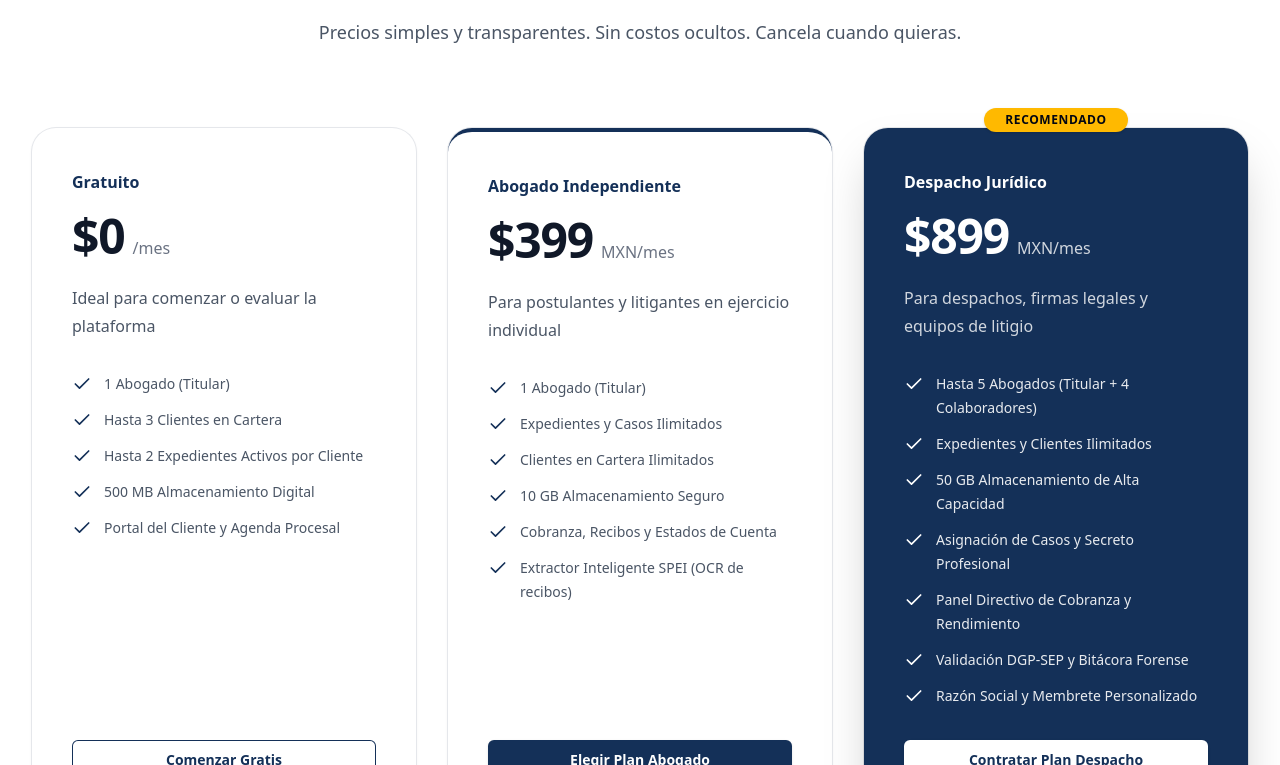
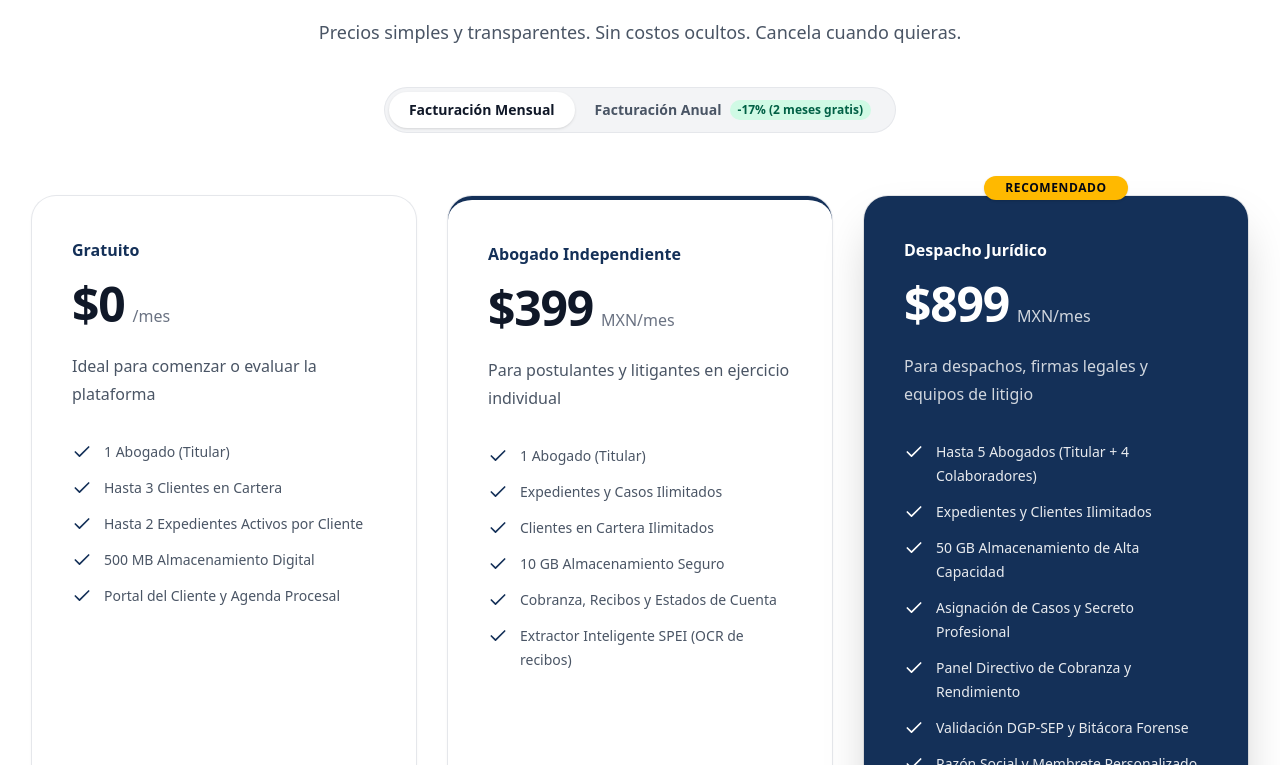
Before and after one commit to ivargasm/panel_abogados_frontend, a Next.js app: page / in a window 1280 px wide. Shown: the part 2775-3540 px from the top of the page. Built offline with nearby package versions, Linux system fonts and the light colour scheme; no server answers.

Commit message:
eat(pricing): selector interactivo mensual vs anual con calculo de descuento de 2 meses gratis

```diff
--- a/src/app/dashboard/subscription/page.tsx
+++ b/src/app/dashboard/subscription/page.tsx
@@ -56,6 +56,7 @@ const planFeatures = {
 function SubscriptionPageBody() {
     const { user, url } = useAuthStore();
     const [isLoading, setIsLoading] = useState(false);
+    const [billingCycle, setBillingCycle] = useState<"monthly" | "yearly">("monthly");
     const searchParams = useSearchParams();
     const router = useRouter();
     const [usageStats, setUsageStats] = useState<UsageStats | null>(null);
@@ -88,7 +89,7 @@ function SubscriptionPageBody() {
     const handleUpgrade = async (plan: "solo" | "firm" = "solo") => {
         setIsLoading(true);
         try {
-            const { checkout_url } = await createCheckoutSession(plan, url);
+            const { checkout_url } = await createCheckoutSession(plan, billingCycle, url);
             if (checkout_url) {
                 window.location.href = checkout_url;
             }
@@ -174,6 +175,39 @@ function SubscriptionPageBody() {
                 </Card>
             )}
 
+            {/* Selector de Ciclo de Facturación (Mensual / Anual) */}
+            <div className="flex justify-center pt-2">
+                <div className="relative flex items-center rounded-full bg-muted p-1 ring-1 ring-border">
+                    <button
+                        type="button"
+                        onClick={() => setBillingCycle("monthly")}
+                        className={`rounded-full px-5 py-2 text-sm font-semibold transition-all cursor-pointer ${
+                            billingCycle === "monthly"
+                                ? "bg-background text-foreground shadow-sm"
+                                : "text-muted-foreground hover:text-foreground"
+                        }`}
+                    >
+                        Facturación Mensual
+                    </button>
+                    <button
+                        type="button"
+                        onClick={() => setBillingCycle("yearly")}
+                        className={`flex items-center gap-2 rounded-full px-5 py-2 text-sm font-semibold transition-all cursor-pointer ${
+                            billingCycle === "yearly"
+                                ? "bg-primary text-primary-foreground shadow-sm"
+                                : "text-muted-foreground hover:text-foreground"
+                        }`}
+                    >
+                        <span>Facturación Anual</span>
+                        <span className={`rounded-full px-2 py-0.5 text-xs font-bold ${
+                            billingCycle === "yearly" ? "bg-amber-400 text-gray-950" : "bg-emerald-100 text-emerald-800 dark:bg-emerald-950 dark:text-emerald-300"
+                        }`}>
+                            -17% (2 meses gratis)
+                        </span>
+                    </button>
+                </div>
+            </div>
+
             <div className="grid grid-cols-1 lg:grid-cols-3 gap-8 items-stretch">
                 {/* Free Plan */}
                 <Card className={`flex flex-col justify-between ${currentPlan === "free" ? "border-primary border-2 shadow-sm" : "opacity-80"}`}>
@@ -228,9 +262,19 @@ function SubscriptionPageBody() {
                                 {currentPlan === "solo" && <Badge className="bg-emerald-600 text-white">Activo</Badge>}
                             </CardTitle>
                             <CardDescription>Expedientes y clientes ilimitados para el abogado litigante.</CardDescription>
-                            <p className="text-3xl font-bold mt-2">
-                                $399 <span className="text-base font-normal text-muted-foreground">MXN / mes</span>
-                            </p>
+                            <div className="mt-2">
+                                <p className="text-3xl font-bold">
+                                    {billingCycle === "yearly" ? "$3,990" : "$399"}{" "}
+                                    <span className="text-base font-normal text-muted-foreground">
+                                        {billingCycle === "yearly" ? "MXN / año" : "MXN / mes"}
+                                    </span>
+                                </p>
+                                {billingCycle === "yearly" && (
+                                    <p className="text-xs text-emerald-600 dark:text-emerald-400 font-medium mt-1">
+                                        $332.50 MXN / mes (Ahorras $798 al año)
+                                    </p>
+                                )}
+                            </div>
                         </CardHeader>
                         <CardContent>
                             <ul className="space-y-3">
@@ -280,9 +324,19 @@ function SubscriptionPageBody() {
                                 {currentPlan === "firm" && <Badge className="bg-emerald-600 text-white">Activo</Badge>}
                             </CardTitle>
                             <CardDescription>Para despachos de hasta 5 abogados con roles y auditoría procesal.</CardDescription>
-                            <p className="text-3xl font-bold mt-2">
-                                $899 <span className="text-base font-normal text-muted-foreground">MXN / mes</span>
-                            </p>
+                            <div className="mt-2">
+                                <p className="text-3xl font-bold">
+                                    {billingCycle === "yearly" ? "$8,990" : "$899"}{" "}
+                                    <span className="text-base font-normal text-muted-foreground">
+                                        {billingCycle === "yearly" ? "MXN / año" : "MXN / mes"}
+                                    </span>
+                                </p>
+                                {billingCycle === "yearly" && (
+                                    <p className="text-xs text-amber-600 dark:text-amber-400 font-medium mt-1">
+                                        $749.16 MXN / mes (Ahorras $1,798 al año)
+                                    </p>
+                                )}
+                            </div>
                         </CardHeader>
                         <CardContent>
                             <ul className="space-y-3">
--- a/src/app/lib/api.tsx
+++ b/src/app/lib/api.tsx
@@ -787,13 +787,14 @@ export async function getPortalDocumentDownloadUrl(
 
 export async function createCheckoutSession(
     plan: "solo" | "firm" = "solo",
+    billingCycle: "monthly" | "yearly" = "monthly",
     url: string = API_URL
 ): Promise<{ checkout_url: string }> {
     const res = await fetch(`${url}/api/subscriptions/create-checkout-session`, {
         method: "POST",
         headers: { "Content-Type": "application/json" },
         credentials: "include",
-        body: JSON.stringify({ plan }),
+        body: JSON.stringify({ plan, billing_cycle: billingCycle }),
     });
     if (!res.ok) {
         throw new Error(await extractErrorMessage(res, "No se pudo iniciar la sesión de suscripción."));
--- a/src/app/page.tsx
+++ b/src/app/page.tsx
@@ -1,10 +1,12 @@
 "use client";
 
+import { useState } from 'react';
 import Link from 'next/link';
 import Image from 'next/image';
 import { Workflow, MessageSquare, FileText, Check } from 'lucide-react';
 
 export default function LandingPage() {
+    const [billingCycle, setBillingCycle] = useState<"monthly" | "yearly">("monthly");
     return (
         <div className="bg-white">
             {/* Hero Section */}
@@ -158,7 +160,41 @@ export default function LandingPage() {
                             Precios simples y transparentes. Sin costos ocultos. Cancela cuando quieras.
                         </p>
                     </div>
-                    <div className="mx-auto mt-16 grid max-w-lg grid-cols-1 items-stretch gap-8 sm:mt-20 lg:max-w-none lg:grid-cols-3">
+
+                    {/* Selector de Ciclo de Facturación (Mensual / Anual) */}
+                    <div className="mt-10 flex justify-center">
+                        <div className="relative flex items-center rounded-full bg-gray-100 p-1 ring-1 ring-gray-200">
+                            <button
+                                type="button"
+                                onClick={() => setBillingCycle("monthly")}
+                                className={`rounded-full px-5 py-2 text-sm font-semibold transition-all cursor-pointer ${
+                                    billingCycle === "monthly"
+                                        ? "bg-white text-gray-900 shadow-sm"
+                                        : "text-gray-600 hover:text-gray-900"
+                                }`}
+                            >
+                                Facturación Mensual
+                            </button>
+                            <button
+                                type="button"
+                                onClick={() => setBillingCycle("yearly")}
+                                className={`flex items-center gap-2 rounded-full px-5 py-2 text-sm font-semibold transition-all cursor-pointer ${
+                                    billingCycle === "yearly"
+                                        ? "bg-primary text-white shadow-sm"
+                                        : "text-gray-600 hover:text-gray-900"
+                                }`}
+                            >
+                                <span>Facturación Anual</span>
+                                <span className={`rounded-full px-2 py-0.5 text-xs font-bold ${
+                                    billingCycle === "yearly" ? "bg-amber-400 text-gray-950" : "bg-emerald-100 text-emerald-800"
+                                }`}>
+                                    -17% (2 meses gratis)
+                                </span>
+                            </button>
+                        </div>
+                    </div>
+
+                    <div className="mx-auto mt-12 grid max-w-lg grid-cols-1 items-stretch gap-8 sm:mt-16 lg:max-w-none lg:grid-cols-3">
                         {/* FREE Plan */}
                         <div className="flex flex-col justify-between rounded-3xl bg-white p-8 ring-1 ring-gray-200 sm:p-10 shadow-sm hover:shadow-md transition-shadow">
                             <div>
@@ -203,10 +239,21 @@ export default function LandingPage() {
                         <div className="flex flex-col justify-between rounded-3xl bg-white p-8 ring-1 ring-gray-200 sm:p-10 shadow-sm hover:shadow-md transition-shadow border-t-4 border-t-primary">
                             <div>
                                 <h3 className="text-base font-semibold leading-7 text-primary">Abogado Independiente</h3>
-                                <p className="mt-4 flex items-baseline gap-x-2">
-                                    <span className="text-5xl font-bold tracking-tight text-gray-900">$399</span>
-                                    <span className="text-base text-gray-500">MXN/mes</span>
-                                </p>
+                                <div className="mt-4">
+                                    <div className="flex items-baseline gap-x-2">
+                                        <span className="text-5xl font-bold tracking-tight text-gray-900">
+                                            {billingCycle === "yearly" ? "$3,990" : "$399"}
+                                        </span>
+                                        <span className="text-base text-gray-500">
+                                            {billingCycle === "yearly" ? "MXN/año" : "MXN/mes"}
+                                        </span>
+                                    </div>
+                                    {billingCycle === "yearly" && (
+                                        <p className="mt-1 text-xs font-medium text-emerald-600">
+                                            Equivale a $332.50 MXN/mes (Ahorras $798 al año)
+                                        </p>
+                                    )}
+                                </div>
                                 <p className="mt-6 text-base leading-7 text-gray-600">Para postulantes y litigantes en ejercicio individual</p>
                                 <ul role="list" className="mt-8 space-y-3 text-sm leading-6 text-gray-600">
                                     <li className="flex gap-x-3">
@@ -250,10 +297,21 @@ export default function LandingPage() {
                             </div>
                             <div>
                                 <h3 className="text-base font-semibold leading-7 text-white">Despacho Jurídico</h3>
-                                <p className="mt-4 flex items-baseline gap-x-2">
-                                    <span className="text-5xl font-bold tracking-tight text-white">$899</span>
-                                    <span className="text-base text-white/80">MXN/mes</span>
-                                </p>
+                                <div className="mt-4">
+                                    <div className="flex items-baseline gap-x-2">
+                                        <span className="text-5xl font-bold tracking-tight text-white">
+                                            {billingCycle === "yearly" ? "$8,990" : "$899"}
+                                        </span>
+                                        <span className="text-base text-white/80">
+                                            {billingCycle === "yearly" ? "MXN/año" : "MXN/mes"}
+                                        </span>
+                                    </div>
+                                    {billingCycle === "yearly" && (
+                                        <p className="mt-1 text-xs font-medium text-amber-300">
+                                            Equivale a $749.16 MXN/mes (Ahorras $1,798 al año)
+                                        </p>
+                                    )}
+                                </div>
                                 <p className="mt-6 text-base leading-7 text-white/80">Para despachos, firmas legales y equipos de litigio</p>
                                 <ul role="list" className="mt-8 space-y-3 text-sm leading-6 text-white/90">
                                     <li className="flex gap-x-3">
```
